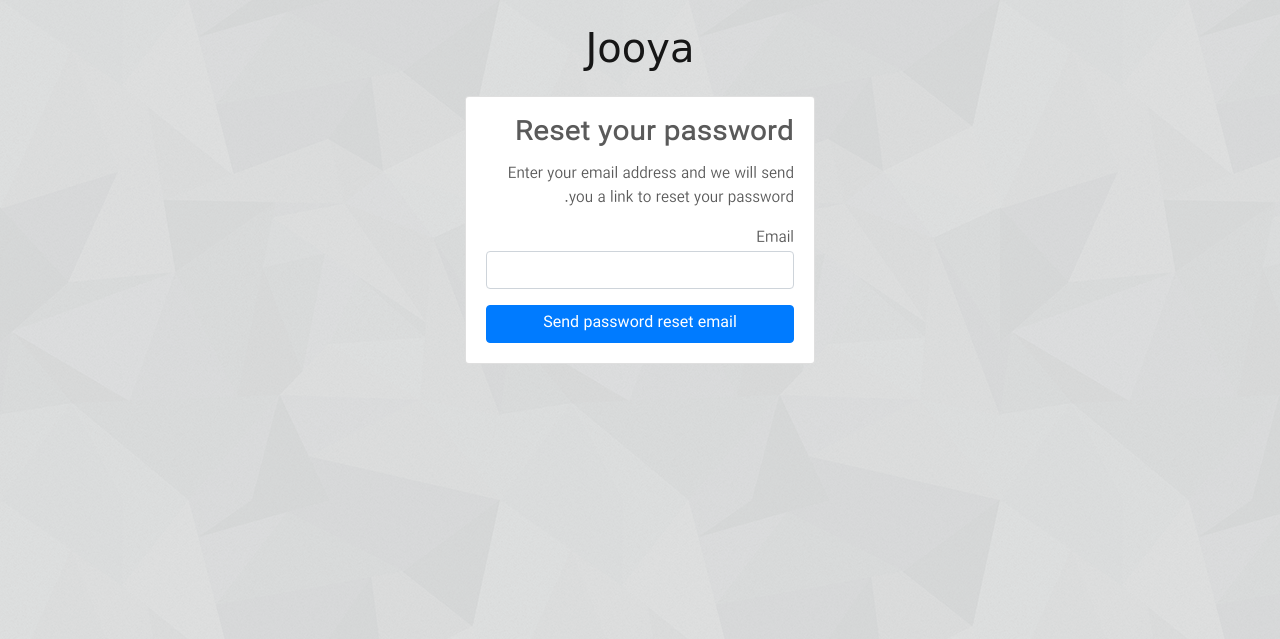
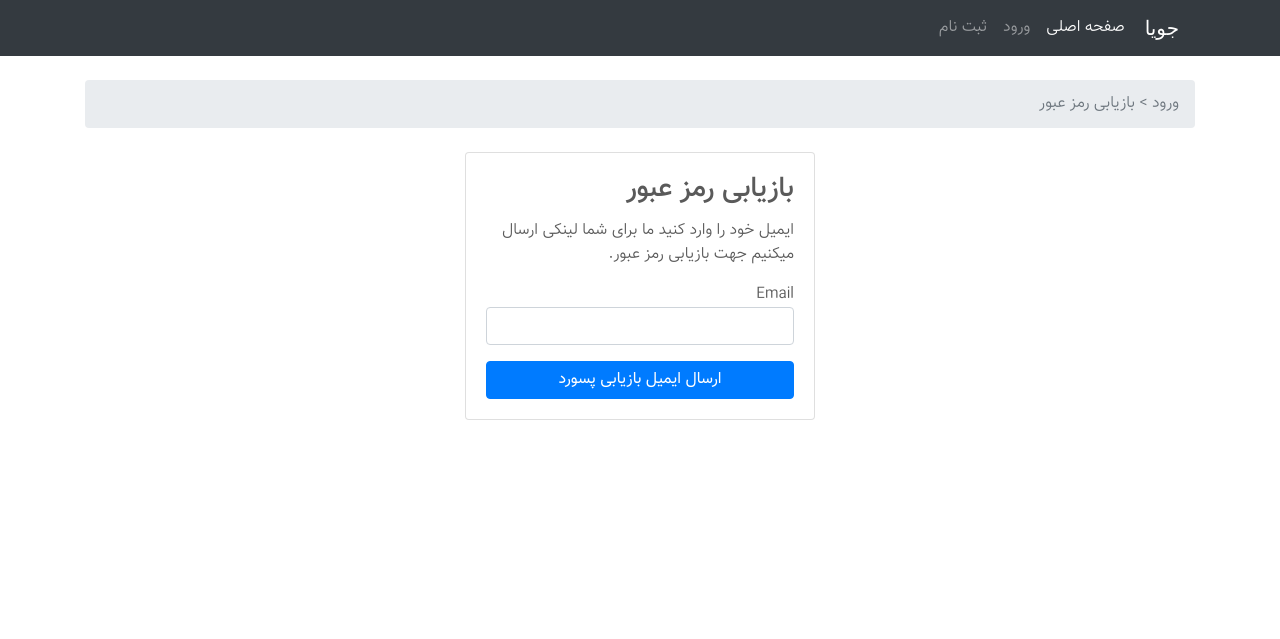
Before and after one commit to jooya1/jooya, a Django app: page /reset/ in a window 1280 px wide. Shown: the top 639 px of the page. Run offline with Django 3.2, Linux system fonts and the light colour scheme; some libraries are stand-ins or nearby versions; some web fonts are replaced.

Commit message:
Update style

```diff
--- a/jooya/templates/password_reset.html
+++ b/jooya/templates/password_reset.html
@@ -1,18 +1,22 @@
-{% extends 'base_accounts.html' %}
+{% extends 'base.html' %}
 
-{% block title %}Reset your password{% endblock %}
+{% block title %}بازیابی رمز عبور خود{% endblock %}
 
-{% block content %}
+{% block breadcrumb %}
+  <li class="breadcrumb-item active">ورود > بازیابی رمز عبور</li>
+{% endblock %}
+
+{% block body_block %}
   <div class="row justify-content-center">
     <div class="col-lg-4 col-md-6 col-sm-8">
       <div class="card">
         <div class="card-body">
-          <h3 class="card-title">Reset your password</h3>
-          <p>Enter your email address and we will send you a link to reset your password.</p>
+          <h3 class="card-title">بازیابی رمز عبور</h3>
+          <p>ایمیل خود را وارد کنید ما برای شما لینکی ارسال میکنیم جهت بازیابی رمز عبور.</p>
           <form method="post" novalidate>
             {% csrf_token %}
             {% include 'includes/form.html' %}
-            <button type="submit" class="btn btn-primary btn-block">Send password reset email</button>
+            <button type="submit" class="btn btn-primary btn-block">ارسال ایمیل بازیابی پسورد</button>
           </form>
         </div>
       </div>
--- a/jooya/templates/signup.html
+++ b/jooya/templates/signup.html
@@ -19,7 +19,7 @@
           </form>
         </div>
         <div class="card-footer text-muted text-center">
-          در حال حاظر اکانت دارید ؟ <a href="{% url 'login' %}">ورود</a>
+          در حال حاضر اکانت دارید ؟ <a href="{% url 'login' %}">ورود</a>
         </div>
       </div>
     </div>
--- a/jooya/templates/things/AddThing.html
+++ b/jooya/templates/things/AddThing.html
@@ -1,6 +1,6 @@
 {% extends "base.html" %}
 {% block breadcrumb %}
-  <li class="breadcrumb-item active">شی جدید</li>
+  <li class="breadcrumb-item active">صفحه اصلی > اضافه کردن شی</li>
 {% endblock %}
 {% block body_block %}
 <div class="container-fluid">
```
